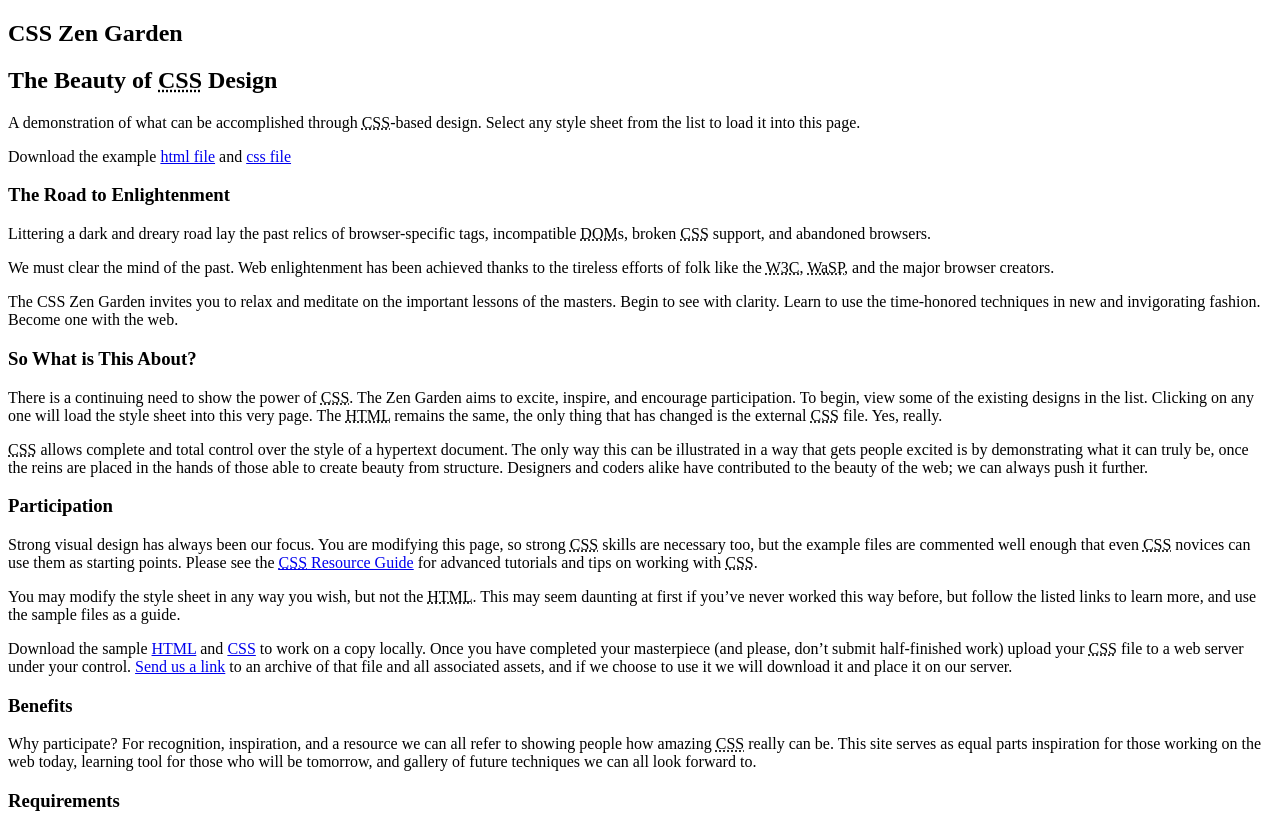
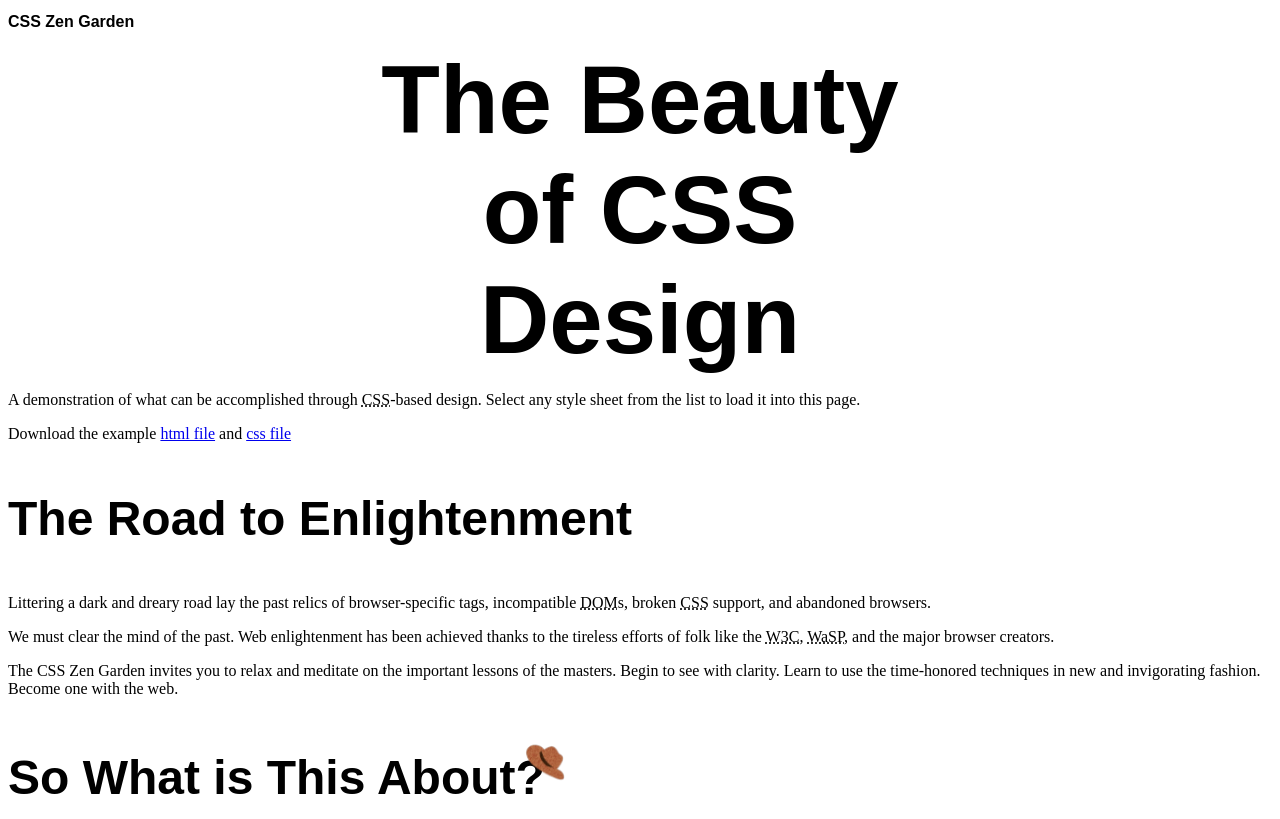
Before and after one commit to TiboMertens/zengarden, a plain HTML site: page index.html in a window 1280 px wide. Shown: the top 819 px of the page. Drawn offline with Linux system fonts and the light colour scheme.

Commit message:
style: h2 & first hat

```diff
--- a/style.css
+++ b/style.css
@@ -1,5 +1,27 @@
+h1,
+h2,
+h3 {
+  font-family: "Nandaka Western", sans-serif;
+}
+
+h3 {
+  font-size: 3em;
+}
+
+.page-wrapper::before {
+	content: "";
+	position: fixed;
+	left: 0;
+	top: 0;
+	width: 100%;
+	height: 100%;
+	/* background-image: url('images/whitenoise.jpg'); */
+	opacity: 0.3;
+}
+
 .page-wrapper {
   position: relative;
+  z-index: 1;
 }
 
 footer {
@@ -7,3 +29,39 @@
   bottom: -50px;
   width: 100%;
 }
+
+#zen-intro h2 {
+  display: block;
+  margin: auto;
+  width: 50%;
+}
+
+h2 abbr {
+  border: none;
+  text-decoration: none;
+}
+
+.intro header h1 {
+  font-size: 1em;
+}
+
+.intro header h2 {
+  display: inline-block;
+  font-size: 6em;
+  text-align: center;
+}
+
+.explanation h3::after {
+  content: "";
+  display: inline-block;
+  width: 70px; /* adjust the width of the image as needed */
+  height: 70px; /* adjust the height of the image as needed */
+  background-image: url(images/requirementsHat.png);
+  background-repeat: no-repeat;
+  background-size: 100%;
+  background-position: 50% 50%; /* move the visible portion of the image to the center of the element */
+  vertical-align: middle;
+  position: relative;
+  right: 35px;
+  bottom: 20px;
+}
```
